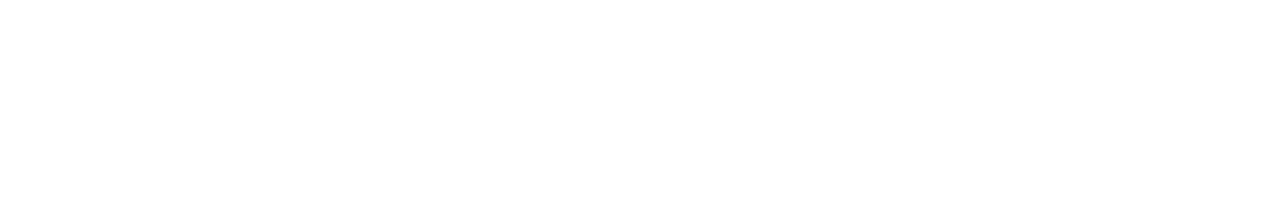
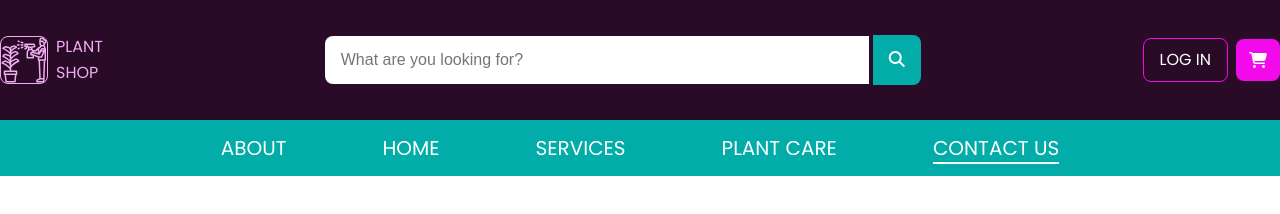
Before and after one commit to nikolozjul28/davaleba-12, a plain HTML site: page index.html in a window 1280 px wide. Drawn offline with Linux system fonts and the light colour scheme.

Commit message:
Update index.html

```diff
--- a/index.html
+++ b/index.html
@@ -1,12 +1,57 @@
 <!DOCTYPE html>
 <html lang="en">
+
 <head>
     <meta charset="UTF-8">
     <meta name="viewport" content="width=device-width, initial-scale=1.0">
+    <link rel="stylesheet" href="css/reset.css">
+    <script src="https://kit.fontawesome.com/4aa783b0a2.js" crossorigin="anonymous"></script>
     <link rel="stylesheet" href="css/style.css">
+    <link rel="preconnect" href="https://fonts.googleapis.com">
+    <link rel="preconnect" href="https://fonts.gstatic.com" crossorigin>
+    <link href="https://fonts.googleapis.com/css2?family=Poppins&display=swap" rel="stylesheet">
     <title>Document</title>
 </head>
+
 <body>
 
+    <header>
+
+        <div class="header_container">
+
+            <div class="logo_div">
+                <img src="images/logo plant.svg" alt="">
+                <h1>PLANT <br> SHOP</h1>
+            </div>
+
+            <div class="search_div">
+                <input placeholder="What are you looking for?" type="text">
+                <button>
+                    <i class="fa-solid fa-magnifying-glass"></i>
+                </button>
+            </div>
+
+            <div class="login_and_shopping">
+                <a href="#">LOG IN</a>
+                <i class="fa-solid fa-cart-shopping"></i>
+            </div>
+
+        </div>
+
+        <div class="header_menu">
+            <nav>
+                <ul>
+                    <li><a class="no_active" href="#">ABOUT</a></li>
+                    <li><a class="no_active" href="#">HOME</a></li>
+                    <li><a class="no_active" href="#">SERVICES</a></li>
+                    <li><a class="no_active" href="#">PLANT CARE</a></li>
+                    <li><a class="active" href="#">CONTACT US</a></li>
+                </ul>
+            </nav>
+        </div>
+
+    </header>
+
 </body>
+
 </html>
```
